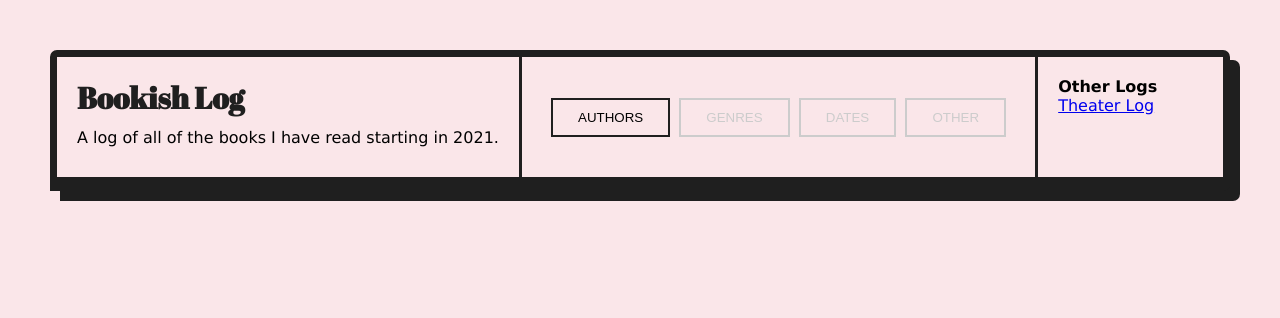
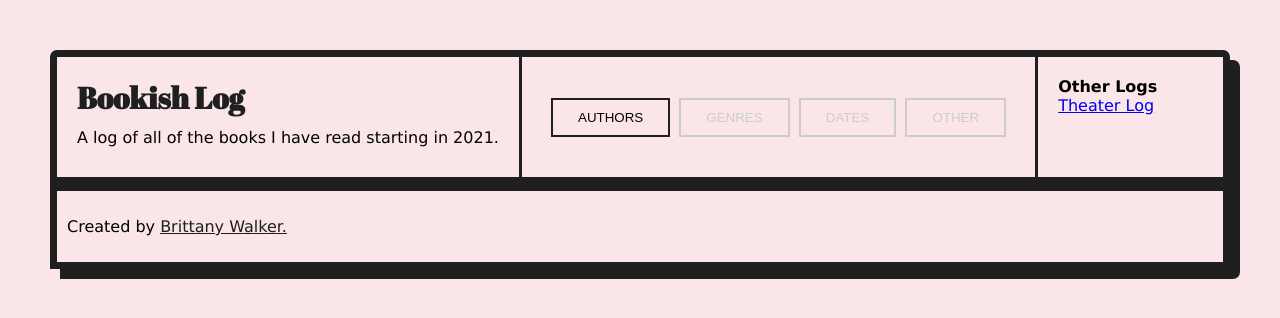
Before and after one commit to brittanyrw/thebookishlog, a Vue app: page /dates in a window 1280 px wide. Shown: the top 318 px of the page. Built offline with nearby package versions, Linux system fonts and the light colour scheme.

Commit message:
Add footer

```diff
--- a/src/App.vue
+++ b/src/App.vue
@@ -27,6 +27,9 @@
       </div>
     </nav>
     <router-view />
+    <footer>
+      <p>Created by <a href="https://musicalwebdev.com" target="_blank">Brittany Walker.</a></p>
+    </footer>
   </div>
 </template>
 
@@ -119,4 +122,12 @@ h2 {
   box-shadow: 10px 10px 0 $black;
   border-radius: 7px 7px 7px 0;
 }
+
+footer {
+  border-top: 7px solid $black;
+  padding: 10px;
+  a {
+    color: $black;
+  }
+}
 </style>
```
